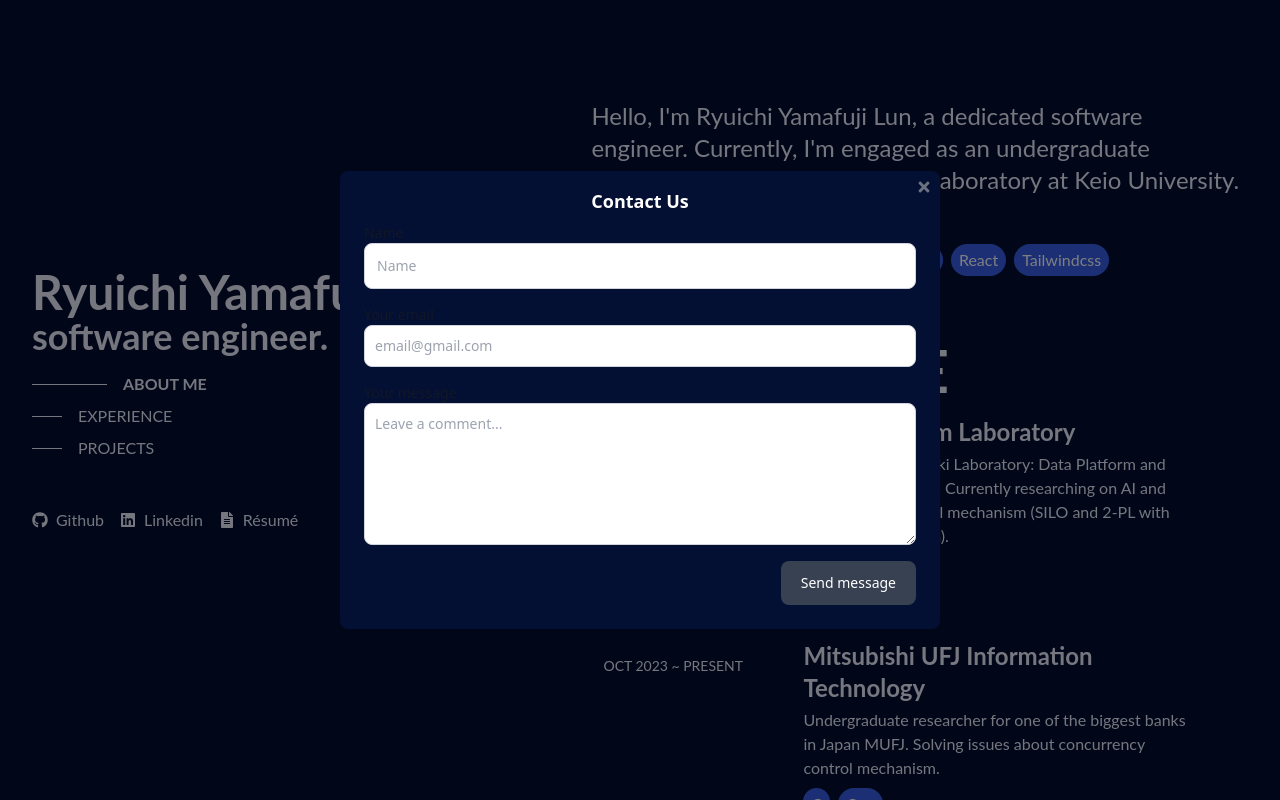
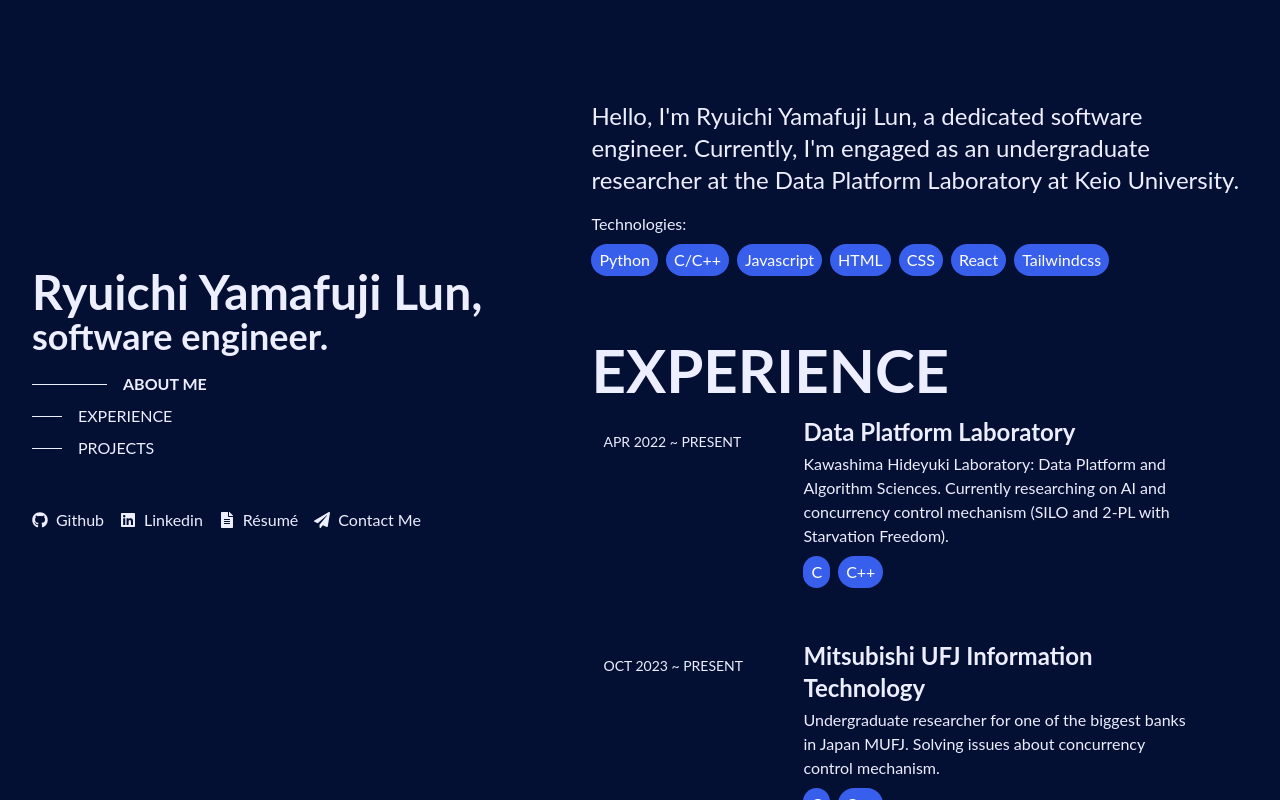
Before and after one commit to Ryuichi-Yamafuji-Lun/Portfolio, a React (Create React App) app: page / in a window 1280 px wide. Shown: the top 800 px of the page. Built offline with nearby package versions, Linux system fonts and the light colour scheme; no server answers.

Commit message:
implement pop up for contact form

```diff
--- a/src/App.js
+++ b/src/App.js
@@ -5,11 +5,11 @@ import Home from "./pages/Home";
 import About from "./pages/About";
 import Project from "./pages/Project";
 import OtherProjects from "./pages/OtherProjects";
-//import Contact from "./pages/Contact";
 import Experience from "./pages/Experience";
-import Contact from "./pages/Contact";
+
 
 function App() {
+  // states of the website
   const [isMobile, setIsMobile] = useState(window.innerWidth < 768);
 
   useEffect(() => {
@@ -42,7 +42,6 @@ function App() {
         <Experience />
         <Project />
         <OtherProjects />
-        <Contact />
       </div>
     </div>
   );
--- a/src/pages/Contact.jsx
+++ b/src/pages/Contact.jsx
@@ -36,7 +36,7 @@ const Contact = ({ closeContactForm }) => {
         >
           <FaTimes />
         </button>
-        <p className="text-center text-lg text-white font-bold">Contact Us</p>
+        <p className="text-center text-lg text-white font-bold">Contact Me</p>
         <form ref={form} onSubmit={sendEmail} className="p-2 space-y-4">
           <div>
             <label htmlFor="subject" className="block text-sm font-medium text-gray-900 dark:text-gray-300">
--- a/src/pages/Home.jsx
+++ b/src/pages/Home.jsx
@@ -1,7 +1,7 @@
 import { useState, useEffect } from "react";
 import { Link } from "react-scroll";
-
-import { FaGithub, FaLinkedin, FaFileAlt } from "react-icons/fa";
+import Contact from "./Contact";
+import { FaGithub, FaLinkedin, FaFileAlt, FaPaperPlane} from "react-icons/fa";
 
 const MenuItems = [
   { label: "ABOUT ME", to: "about" },
@@ -12,10 +12,19 @@ const MenuItems = [
 const Home = () => {
   const [activeSection, setActiveSection] = useState(null);
   const [isMobile, setIsMobile] = useState(window.innerWidth < 768);
+  const [isContactFormVisible, setIsContactFormVisible] = useState(false);
 
   const handleSetActive = (to) => {
     const activeIndex = MenuItems.findIndex((item) => item.to === to);
     setActiveSection(activeIndex);
+  };
+
+  const openContactForm = () => {
+    setIsContactFormVisible(true);
+  };
+
+  const closeContactForm = () => {
+    setIsContactFormVisible(false);
   };
 
   useEffect(() => {
@@ -108,8 +117,20 @@ const Home = () => {
                   <span className="ml-2">Résumé</span>
                 </Link>
               </li>
+              <li>
+                <button
+                  onClick={openContactForm}
+                  className="flex items-center"
+                >
+                  <FaPaperPlane />
+                  <span className="ml-2">Contact Me</span>
+                </button>
+              </li>
             </ul>
           </footer>
+        )}
+        {isContactFormVisible && (
+          <Contact closeContactForm={closeContactForm} />
         )}
       </div>
     </div>
```
